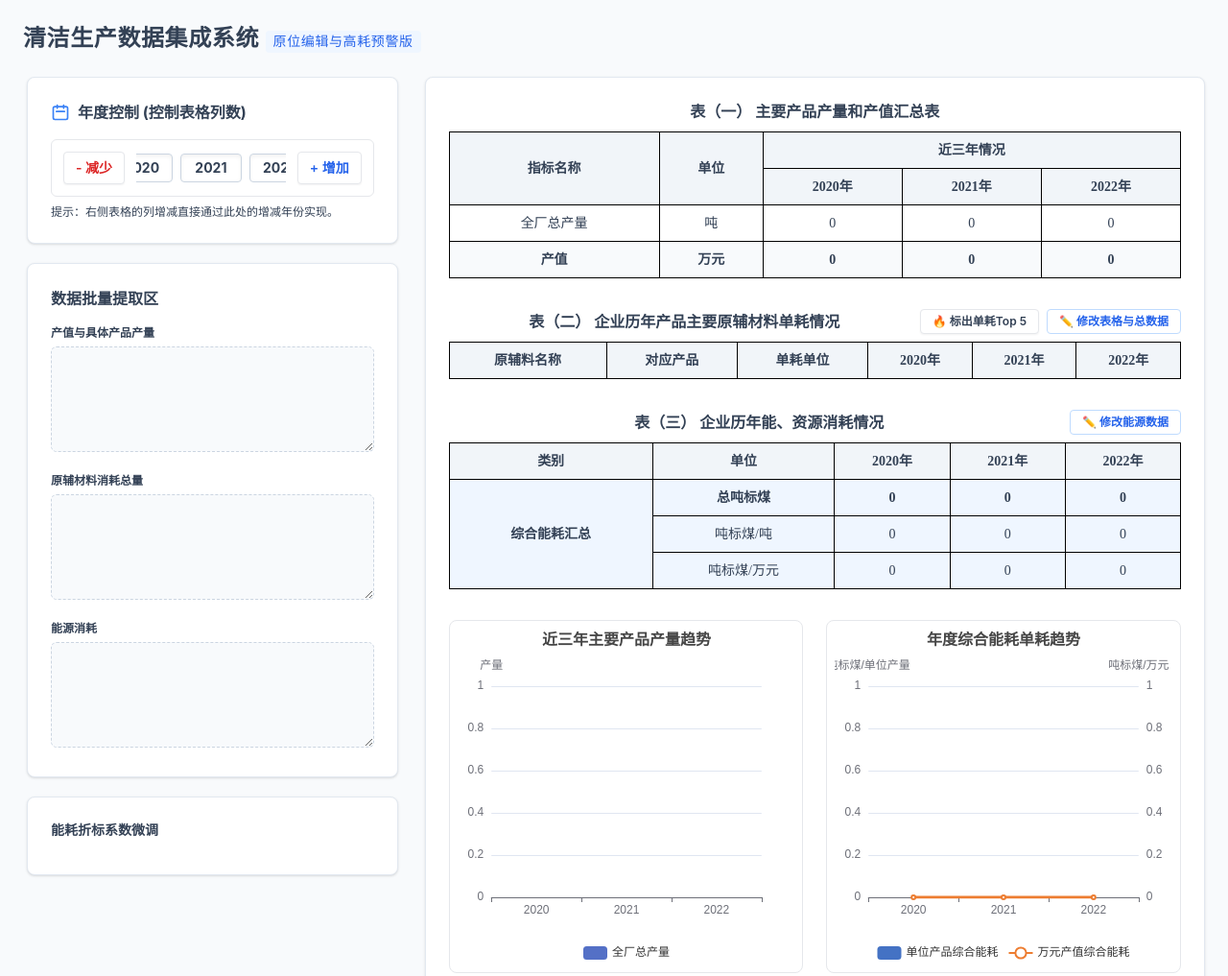
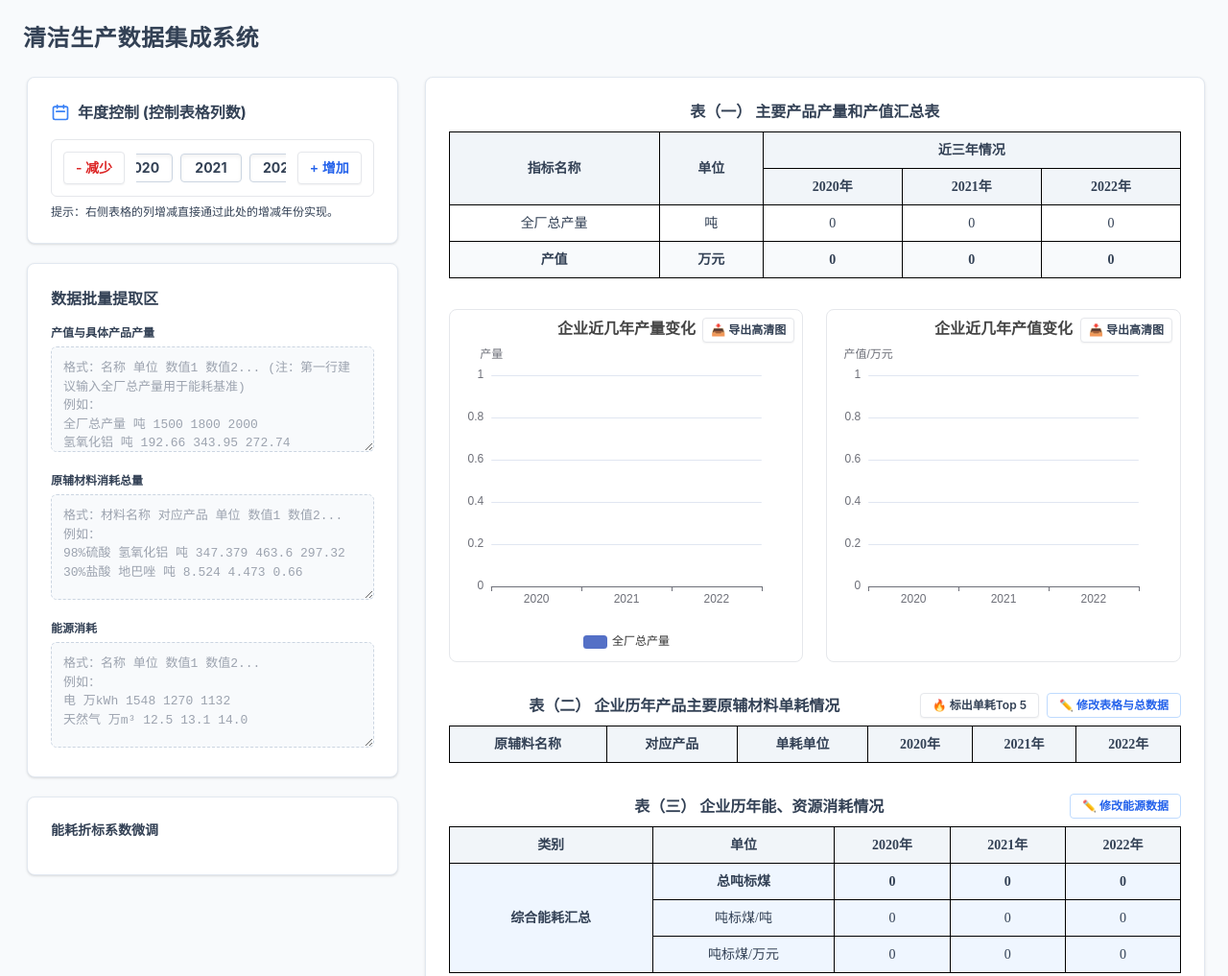
Before and after one commit to qiandadatkprint-ctrl/cleaner-production-tool, a plain HTML site: page index.html in a window 1280 px wide. Shown: the top 1017 px of the page at 96% size. Drawn offline with nearby package versions, Linux system fonts and the light colour scheme.

Commit message:
Enhance input fields with placeholders and clean header
Updated text areas to include placeholders for data input formats and removed unnecessary elements from the header.

```diff
--- a/index.html
+++ b/index.html
@@ -34,7 +34,7 @@
 
 <div id="app" class="max-w-screen-2xl mx-auto space-y-6">
     <div class="flex justify-between items-center mb-6">
-        <h1 class="text-2xl font-bold text-slate-800 tracking-wide" style="font-family: SimSun;">清洁生产数据集成系统 <span class="text-sm font-normal text-blue-600 bg-blue-50 px-2 py-1 rounded">原位编辑与高耗预警版</span></h1>
+        <h1 class="text-2xl font-bold text-slate-800 tracking-wide" style="font-family: SimSun;">清洁生产数据集成系统</h1>
     </div>
 
     <div class="grid grid-cols-1 lg:grid-cols-12 gap-6">
@@ -60,15 +60,15 @@
                 <div class="space-y-4">
                     <div>
                         <div class="text-xs font-bold text-slate-500 mb-1.5 uppercase">产值与具体产品产量</div>
-                        <textarea v-model="pasteData.macro" @input="parseMacro" class="input-area w-full p-3"></textarea>
+                        <textarea v-model="pasteData.macro" @input="parseMacro" class="input-area w-full p-3" placeholder="格式：名称 单位 数值1 数值2... (注：第一行建议输入全厂总产量用于能耗基准)&#10;例如：&#10;全厂总产量 吨 1500 1800 2000&#10;氢氧化铝 吨 192.66 343.95 272.74&#10;地巴唑 吨 5.6174 2.922 3.93&#10;产值 万元 25856 19425 17792"></textarea>
                     </div>
                     <div>
                         <div class="text-xs font-bold text-slate-500 mb-1.5 uppercase">原辅材料消耗总量</div>
-                        <textarea v-model="pasteData.materials" @input="parseMaterials" class="input-area w-full p-3"></textarea>
+                        <textarea v-model="pasteData.materials" @input="parseMaterials" class="input-area w-full p-3" placeholder="格式：材料名称 对应产品 单位 数值1 数值2...&#10;例如：&#10;98%硫酸 氢氧化铝 吨 347.379 463.6 297.32&#10;30%盐酸 地巴唑 吨 8.524 4.473 0.66"></textarea>
                     </div>
                     <div>
                         <div class="text-xs font-bold text-slate-500 mb-1.5 uppercase">能源消耗</div>
-                        <textarea v-model="pasteData.energy" @input="parseEnergy" class="input-area w-full p-3"></textarea>
+                        <textarea v-model="pasteData.energy" @input="parseEnergy" class="input-area w-full p-3" placeholder="格式：名称 单位 数值1 数值2...&#10;例如：&#10;电 万kWh 1548 1270 1132&#10;天然气 万m³ 12.5 13.1 14.0"></textarea>
                     </div>
                 </div>
             </div>
@@ -114,6 +114,21 @@
                             </tr>
                         </tbody>
                     </table>
+                </div>
+
+                <div class="grid grid-cols-1 md:grid-cols-2 gap-6 mb-8">
+                    <div class="relative bg-slate-50 rounded-lg p-2 border border-slate-100">
+                        <button @click="downloadChart('p', '企业近几年产量变化')" class="absolute top-2 right-2 z-10 bg-white border border-slate-200 text-slate-600 px-2 py-1 rounded text-xs font-semibold shadow-sm hover:bg-blue-50 hover:text-blue-600 transition flex items-center">
+                            📥 导出高清图
+                        </button>
+                        <div id="chartProd" class="chart-container"></div>
+                    </div>
+                    <div class="relative bg-slate-50 rounded-lg p-2 border border-slate-100">
+                        <button @click="downloadChart('v', '企业近几年产值变化')" class="absolute top-2 right-2 z-10 bg-white border border-slate-200 text-slate-600 px-2 py-1 rounded text-xs font-semibold shadow-sm hover:bg-blue-50 hover:text-blue-600 transition flex items-center">
+                            📥 导出高清图
+                        </button>
+                        <div id="chartVal" class="chart-container"></div>
+                    </div>
                 </div>
 
                 <div class="flex justify-between items-end mb-2">
@@ -245,9 +260,15 @@
 
                 <div class="grid grid-cols-1 md:grid-cols-2 gap-6">
                     <div class="relative bg-slate-50 rounded-lg p-2 border border-slate-100">
-                        <div id="chartProd" class="chart-container"></div>
+                        <button @click="downloadChart('et', '年度综合能耗趋势图')" class="absolute top-2 right-2 z-10 bg-white border border-slate-200 text-slate-600 px-2 py-1 rounded text-xs font-semibold shadow-sm hover:bg-blue-50 hover:text-blue-600 transition flex items-center">
+                            📥 导出高清图
+                        </button>
+                        <div id="chartETotal" class="chart-container"></div>
                     </div>
                     <div class="relative bg-slate-50 rounded-lg p-2 border border-slate-100">
+                        <button @click="downloadChart('eu', '年度单位产品综合能耗单耗趋势图')" class="absolute top-2 right-2 z-10 bg-white border border-slate-200 text-slate-600 px-2 py-1 rounded text-xs font-semibold shadow-sm hover:bg-blue-50 hover:text-blue-600 transition flex items-center">
+                            📥 导出高清图
+                        </button>
                         <div id="chartEUnit" class="chart-container"></div>
                     </div>
                 </div>
@@ -265,9 +286,7 @@
             const years = ref(['2020', '2021', '2022']);
             const pasteData = ref({ macro: '', materials: '', energy: '' });
 
-            // 编辑模式状态
             const editMode = ref({ materials: false, energies: false });
-            // 高耗预警状态
             const highlightTop5 = ref(false);
 
             const macro = ref({
@@ -324,7 +343,6 @@
                 }
             };
 
-            // 完整修复的 parseMacro 函数，不再省略
             const parseMacro = () => {
                 if (!pasteData.value.macro.trim()) return;
                 const lines = pasteData.value.macro.trim().split('\n');
@@ -390,7 +408,6 @@
                 return prod ? prod.unit : '吨';
             };
 
-            // 计算单耗
             const calculateMaterialUnit = (mat, yearIdx) => {
                 const prod = macro.value.products.find(p => p.name === mat.product);
                 const total = prod ? prod.values[yearIdx] : 0;
@@ -398,7 +415,6 @@
                 return total ? parseFloat((amt / total).toPrecision(4)) : 0;
             };
 
-            // Top 5 排名逻辑
             const top5Rankings = computed(() => {
                 if (!materials.value.length) return [];
                 const lastYear = years.value.length - 1;
@@ -413,7 +429,6 @@
                 if (!highlightTop5.value) return {};
                 const rankIndex = top5Rankings.value.findIndex(r => r.index === index);
                 if (rankIndex === -1) return {};
-                // 热力颜色阶梯：第一名深红，第五名浅粉
                 const heatColors = ['#fca5a5', '#fecaca', '#fee2e2', '#fef2f2', '#fff1f2'];
                 return { backgroundColor: heatColors[rankIndex] };
             };
@@ -439,19 +454,23 @@
                 if(!mainProductForEnergy.value) return Array(years.value.length).fill(0);
                 return totalEnergyData.value.map((t, i) => mainProductForEnergy.value.values[i] ? parseFloat((t / mainProductForEnergy.value.values[i]).toFixed(3)) : 0);
             });
+
             const unitValueEnergy = computed(() => totalEnergyData.value.map((t, i) => macro.value.value.values[i] ? parseFloat((t / macro.value.value.values[i]).toFixed(2)) : 0));
 
             let chartObjs = {};
 
             const renderAll = () => {
                 if (!chartObjs.p) chartObjs.p = echarts.init(document.getElementById('chartProd'));
+                if (!chartObjs.v) chartObjs.v = echarts.init(document.getElementById('chartVal'));
+                if (!chartObjs.et) chartObjs.et = echarts.init(document.getElementById('chartETotal'));
                 if (!chartObjs.eu) chartObjs.eu = echarts.init(document.getElementById('chartEUnit'));
 
+                // 图1：企业近几年产量变化
                 const prodSeries = macro.value.products.map(p => ({
                     name: p.name, type: 'bar', data: p.values, itemStyle: { borderRadius: [2, 2, 0, 0] }
                 }));
                 chartObjs.p.setOption({
-                    title: { text: '近三年主要产品产量趋势', left: 'center', textStyle: { fontFamily: 'SimSun', fontSize: 16 } },
+                    title: { text: '企业近几年产量变化', left: 'center', textStyle: { fontFamily: 'SimSun', fontSize: 16 } },
                     tooltip: { trigger: 'axis' },
                     legend: { data: macro.value.products.map(p => p.name), bottom: 0 },
                     xAxis: { type: 'category', data: years.value },
@@ -459,8 +478,27 @@
                     series: prodSeries
                 }, true);
 
+                // 图2：企业近几年产值变化
+                chartObjs.v.setOption({
+                    title: { text: '企业近几年产值变化', left: 'center', textStyle: { fontFamily: 'SimSun', fontSize: 16 } },
+                    tooltip: { trigger: 'axis' },
+                    xAxis: { type: 'category', data: years.value },
+                    yAxis: { type: 'value', name: '产值/' + macro.value.value.unit },
+                    series: [{ type: 'bar', data: macro.value.value.values, barWidth: '40%', itemStyle: { color: '#4472c4', borderRadius: [2, 2, 0, 0] } }]
+                }, true);
+
+                // 图3：年度综合能耗趋势图
+                chartObjs.et.setOption({
+                    title: { text: '年度综合能耗趋势图', left: 'center', textStyle: { fontFamily: 'SimSun', fontSize: 16 } },
+                    tooltip: { trigger: 'axis' },
+                    xAxis: { type: 'category', data: years.value },
+                    yAxis: { type: 'value', name: '吨标煤' },
+                    series: [{ type: 'bar', data: totalEnergyData.value, barWidth: '40%', itemStyle: { color: '#4472c4', borderRadius: [2, 2, 0, 0] } }]
+                }, true);
+
+                // 图4：年度单位产品综合能耗单耗趋势图
                 chartObjs.eu.setOption({
-                    title: { text: '年度综合能耗单耗趋势', left: 'center', textStyle: { fontFamily: 'SimSun', fontSize: 16 } },
+                    title: { text: '年度单位产品综合能耗单耗趋势图', left: 'center', textStyle: { fontFamily: 'SimSun', fontSize: 16 } },
                     tooltip: { trigger: 'axis' },
                     legend: { bottom: 0, data: ['单位产品综合能耗', '万元产值综合能耗'] },
                     xAxis: { type: 'category', data: years.value },
@@ -470,9 +508,19 @@
                     ],
                     series: [
                         { name: '单位产品综合能耗', type: 'bar', data: unitProductionEnergy.value, itemStyle: { color: '#4472c4' } },
-                        { name: '万元产值综合能耗', type: 'line', yAxisIndex: 1, data: unitValueEnergy.value, itemStyle: { color: '#ed7d31' }, lineStyle: { width: 3 } }
+                        { name: '万元产值综合能耗', type: 'line', yAxisIndex: 1, data: unitValueEnergy.value, itemStyle: { color: '#ed7d31' }, lineStyle: { width: 3 }, symbolSize: 8 }
                     ]
                 }, true);
+            };
+
+            const downloadChart = (chartKey, filename) => {
+                const inst = chartObjs[chartKey];
+                if (!inst) return;
+                const url = inst.getDataURL({ type: 'png', pixelRatio: 3, backgroundColor: '#fff' });
+                const a = document.createElement('a');
+                a.download = `${filename}.png`;
+                a.href = url;
+                a.click();
             };
 
             watch([macro, materials, energies, years, editMode], () => nextTick(renderAll), { deep: true });
@@ -488,7 +536,8 @@
                 editMode, toggleEditMode, addNewMaterial, addNewEnergy,
                 calculateMaterialUnit, totalEnergyData, unitProductionEnergy, unitValueEnergy,
                 getProductUnit, mainProductForEnergy,
-                highlightTop5, getRankStyle, getRankBadge
+                highlightTop5, getRankStyle, getRankBadge,
+                downloadChart
             };
         }
     }).mount('#app');
```
